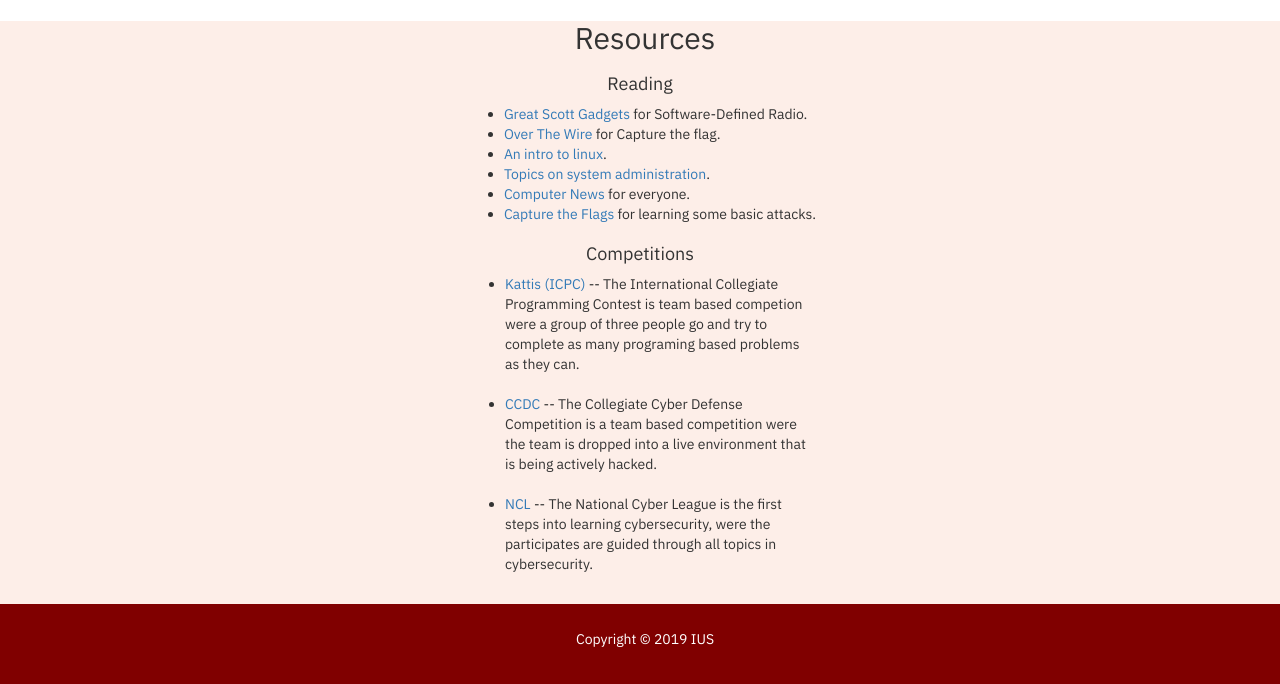
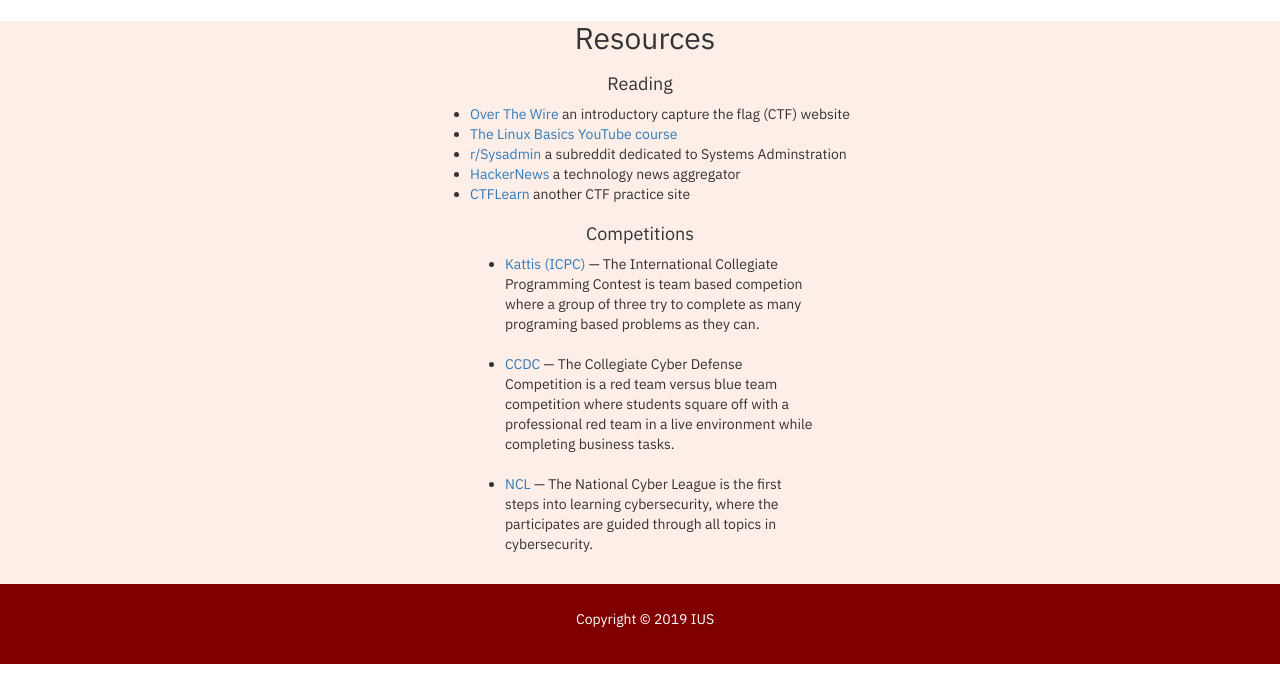
Before and after one commit to ius-csg/csghomepage, a Jekyll site: the page built from index.html, in a window 1280 px wide and 900 px high, scrolled down 2576 px, cut to the strip 216-900 px from the top of the window. Built offline with Jekyll 4.4.1, drawn with Linux system fonts in a browser that asks for light colours.

Commit message:
Change some resource links, typos

```diff
--- a/_includes/resources.html
+++ b/_includes/resources.html
@@ -4,36 +4,33 @@
         <h4>Reading</h4>
         <ul style="list-style-type: disc; ">
             <li>
-                <a href="https://greatscottgadgets.com/hackrf/">Great Scott Gadgets</a> for Software-Defined Radio.
+                <a href="https://overthewire.org/wargames/">Over The Wire</a> an introductory capture the flag (CTF) website
             </li>
             <li>
-                <a href="https://overthewire.org/wargames/">Over The Wire</a> for Capture the flag.
+                <a href="https://www.youtube.com/playlist?list=PLtK75qxsQaMLZSo7KL-PmiRarU7hrpnwK">The Linux Basics YouTube course</a>
             </li>
             <li>
-                <a href="http://www.doc.ic.ac.uk/~wjk/UnixIntro//">An intro to linux</a>.
+                <a href="https://www.reddit.com/r/sysadmin/">r/Sysadmin</a> a subreddit dedicated to Systems Adminstration
             </li>
             <li>
-                <a href="https://www.reddit.com/r/sysadmin/">Topics on system administration</a>.
+                <a href="https://news.ycombinator.com/">HackerNews</a> a technology news aggregator
             </li>
             <li>
-                <a href="https://news.ycombinator.com/">Computer News</a> for everyone.
-            </li>
-            <li>
-                <a href="https://ctflearn.com">Capture the Flags</a> for learning some basic attacks.
+                <a href="https://ctflearn.com">CTFLearn</a> another CTF practice site
             </li>
         </ul>
         <h4>Competitions</h4>
         <ul class="resourceitem">
             <li>
-                <a href="https://open.kattis.com/">Kattis (ICPC)</a> -- The International Collegiate Programming Contest is team based competion were a group of three people go and try to complete as many programing based problems as they can.
+                <a href="https://open.kattis.com/">Kattis (ICPC)</a> &mdash; The International Collegiate Programming Contest is team based competion where a group of three try to complete as many programing based problems as they can.
             </li>
             <br/>
             <li>
-                <a href="https://www.nationalccdc.org/">CCDC</a> -- The Collegiate Cyber Defense Competition is a team based competition were the team is dropped into a live environment that is being actively hacked.
+                <a href="https://www.nationalccdc.org/">CCDC</a> &mdash; The Collegiate Cyber Defense Competition is a red team versus blue team competition where students square off with a professional red team in a live environment while completing business tasks.
             </li>
             <br/>
             <li>
-                <a href="https://www.nationalcyberleague.org/">NCL</a> -- The National Cyber League is the first steps into learning cybersecurity, were the participates are guided through all topics in cybersecurity.
+                <a href="https://www.nationalcyberleague.org/">NCL</a> &mdash; The National Cyber League is the first steps into learning cybersecurity, where the participates are guided through all topics in cybersecurity.
             </li>
             <br/>
         </ul>
```
